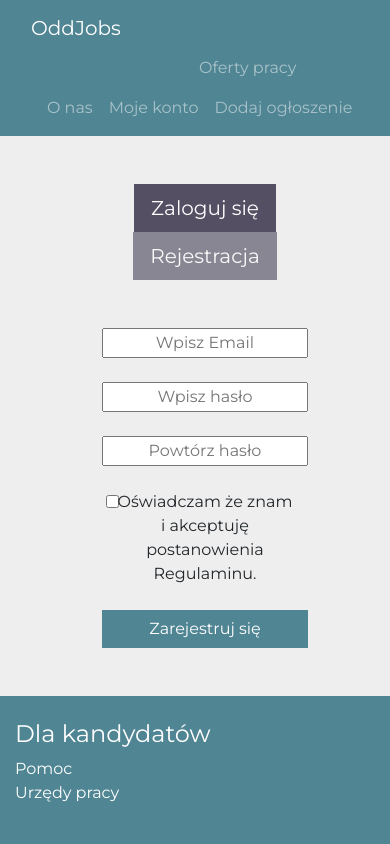
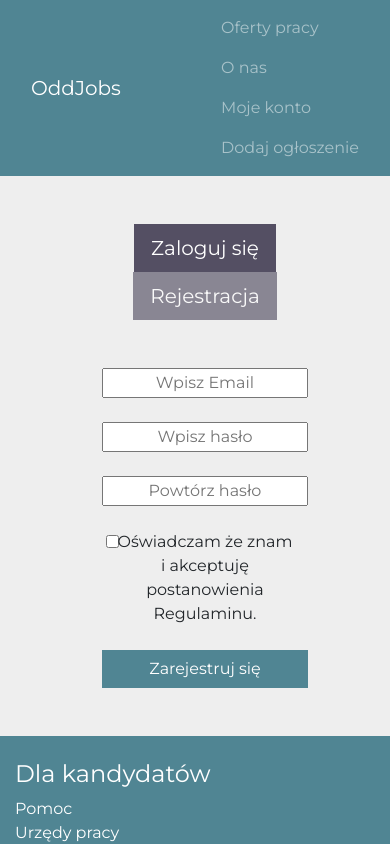
Before and after one commit to krzosa/OddJobsServiceFrontend, a React (Create React App) app: page /rejestracja in a window 390 px wide. Shown: the top 844 px of the page. Built offline with nearby package versions, Linux system fonts and the light colour scheme.

Commit message:
update TODO.md, minor fixes

```diff
--- a/src/App.js
+++ b/src/App.js
@@ -7,7 +7,7 @@ import { Switch, Route } from 'react-router-dom';
 import Navbar from './components/navbar/Navbar'
 import Footer from './components/footer/Footer';
 // Import Pages
-import Registration from './views/Registration';
+import Registration from './views/registration/Registration';
 import Offers from './views/Offers/Offers';
 import Body from './views/test-page/Body'
 import About from './views/about/About';
--- a/src/App.scss
+++ b/src/App.scss
@@ -1,3 +1,3 @@
 .App{
-    height: 120vh;
+    height: 100vh;
 }
--- a/src/components/navbar/Navbar.js
+++ b/src/components/navbar/Navbar.js
@@ -10,16 +10,12 @@ class Navbar extends Component{
                 <div className="navbar-header">
                 <Link className="navbar-brand" to="">OddJobs</Link>
                 </div>
-                  <ul className="navbar-nav navbar-default">
-                      <li>
-                          <Link className="nav-link nav-center" to="praca">Oferty pracy</Link>
-                      </li>
-                  </ul>
-                  <span className="navbar-nav">
-                      <Link className="nav-link nav-right" to="about">O nas</Link>
-                      <Link className="nav-link nav-right" to="rejestracja">Moje konto</Link>
-                      <Link className="nav-link nav-right" to="rejestracja">Dodaj ogłoszenie</Link>
-                  </span>
+                <div className="navbar-nav">
+                    <Link className="nav-link ml-5" to="praca">Oferty pracy</Link>
+                    <Link className="nav-link ml-5" to="about">O nas</Link>
+                    <Link className="nav-link ml-5" to="rejestracja">Moje konto</Link>
+                    <Link className="nav-link ml-5" to="rejestracja">Dodaj ogłoszenie</Link>
+                </div>
               </div>
             </nav>
         );
@@ -27,4 +23,6 @@ class Navbar extends Component{
 }
 
 
+
+
 export default Navbar
--- a/src/components/navbar/Navbar.scss
+++ b/src/components/navbar/Navbar.scss
@@ -2,10 +2,10 @@
     display: flex;
     flex-direction: row;
     justify-content: center;
-    .nav-right{
-        margin-left: 1rem;
-    }
-    .nav-center{
-        margin-left: 10.5rem;
+}
+
+@media only screen and (max-width: 600px){
+    .navbar-nav{
+        flex-direction: column;
     }
 }
--- a/src/views/Offers/Pagination.js
+++ b/src/views/Offers/Pagination.js
@@ -6,7 +6,7 @@ class Pagination extends Component {
           <nav aria-label="Page navigation example">
             <ul className="pagination justify-content-center">
               <li className="page-item disabled">
-                <a className="page-link" href="#" tabindex="-1">
+                <a className="page-link" href="#" tabIndex="-1">
                   Previous
                 </a>
               </li>
--- a/src/views/Registration.js
+++ /dev/null
@@ -1,38 +0,0 @@
-import React, { Component } from "react";
-
-class Registration extends Component{
-    render(){
-        return(
-            <div className="container">
-                <div className="form-check">
-                    <div class="col-12 text-center my-5" >
-                        <button class="btn btn-info btn-lg mx-2" type="submit"> Zaloguj się </button>
-
-                        <button class="btn btn-info btn-lg mx-2" type="submit" disabled> Rejestracja </button>
-
-                    </div>
-                    <div class="form-group col-12 my-3 text-center mb-4">
-                        <input type="email" class="text-center col-8 col-md-6 col-lg-4" id="email" placeholder="podpowiedzEmail" placeholder="Wpisz Email"></input>
-                    </div>
-                    <div class="form-group col-12 my-3 text-center mb-4">
-                        <input type="password" class="text-center col-8 col-md-6 col-lg-4" id="pass" placeholder="Wpisz hasło"></input>
-                    </div>
-                    <div class="form-group col-12 my-3 text-center mb-4">
-                        <input type="password" class="text-center col-8 col-md-6 col-lg-4 " id="pass2" placeholder="Powtórz hasło"></input>
-                    </div>
-                    <div class="form-group col-12 my-3 text-center mb-4">
-                        <input type="checkbox" class="form-check-input ml-1" id="przykladowyCheckbox"></input>
-                        <label class="form-check-label col-8 col-md-6 col-lg-4" for="przykladowyCheckbox">Oświadczam że znam i akceptuję postanowienia Regulaminu.</label>
-                    </div>
-                    <div class="col-12 text-center" >
-                    <button type="submit" class="btn btn-primary col-8 col-md-6 col-lg-4 mb-5 ">Zarejestruj się</button>
-                    </div>
-                </div>
-            </div>
-        );
-    }
-}
-
-
-
-export default Registration
--- a/src/views/about/About.js
+++ b/src/views/about/About.js
@@ -23,23 +23,20 @@ class About extends Component {
             </div>
             <h2>Zobacz najciekawsze oferty</h2>
             <div className="row">
-                <div class="col">Oferta 1
+                <div className="col">Oferta 1
                     <p>wefsdfwef<br></br>sdfwefwefsdfwe<br></br>fdsfsfsd</p>
                 </div>
-                <div class="col">Oferta 2
+                <div className="col">Oferta 2
                     <p>wefsdfwef<br></br>sdfwefwefsdfwe<br></br>fdsfsfsd</p>
                 </div>
-                <div class="col">Oferta 3
+                <div className="col">Oferta 3
                     <p>wefsdfwef<br></br>sdfwefwefsdfwe<br></br>fdsfsfsd</p>
                 </div>
             </div>
-
             <div className="row">
-                <div class="col">
+                <div className="col">
                     <h2><Link to="rejestracja">...lub dodaj własną</Link></h2>
                 </div>
-
-
             </div>
         </div>
       );
--- /dev/null
+++ b/src/views/registration/Registration.js
@@ -0,0 +1,38 @@
+import React, { Component } from "react";
+
+class Registration extends Component{
+    render(){
+        return(
+            <div className="container">
+                <div className="form-check">
+                    <div className="col-12 text-center my-5" >
+                        <button className="btn btn-info btn-lg mx-2" type="submit"> Zaloguj się </button>
+
+                        <button className="btn btn-info btn-lg mx-2" type="submit" disabled> Rejestracja </button>
+
+                    </div>
+                    <div className="form-group col-12 my-3 text-center mb-4">
+                        <input type="email" className="text-center col-8 col-md-6 col-lg-4" id="email" placeholder="podpowiedzEmail" placeholder="Wpisz Email"></input>
+                    </div>
+                    <div className="form-group col-12 my-3 text-center mb-4">
+                        <input type="password" className="text-center col-8 col-md-6 col-lg-4" id="pass" placeholder="Wpisz hasło"></input>
+                    </div>
+                    <div className="form-group col-12 my-3 text-center mb-4">
+                        <input type="password" className="text-center col-8 col-md-6 col-lg-4 " id="pass2" placeholder="Powtórz hasło"></input>
+                    </div>
+                    <div className="form-group col-12 my-3 text-center mb-4">
+                        <input type="checkbox" className="form-check-input ml-1" id="przykladowyCheckbox"></input>
+                        <label className="form-check-label col-8 col-md-6 col-lg-4" for="przykladowyCheckbox">Oświadczam że znam i akceptuję postanowienia Regulaminu.</label>
+                    </div>
+                    <div className="col-12 text-center" >
+                    <button type="submit" className="btn btn-primary col-8 col-md-6 col-lg-4 mb-5 ">Zarejestruj się</button>
+                    </div>
+                </div>
+            </div>
+        );
+    }
+}
+
+
+
+export default Registration
--- a/src/views/test-page/Body.js
+++ b/src/views/test-page/Body.js
@@ -20,10 +20,10 @@ class Body extends Component{
 
 // https://restcountries.eu/rest/v2/name/united
 async function MEMESACTIVATED(){
-    const url = "https://restcountries.eu/rest/v2/name/united"
+    const url = "http://149.156.146.249:60021/users/Siterizer"
     const response = await fetch(url)
     const data = await response.json()
-    console.log(response)
+    console.log(data)
 }
 
 function BIGMEMES(){
```
Also changed, not shown: src/views/login/login.html (renamed from src/views/login.html), 1 other file (tests, documents, lock files or other folders).
